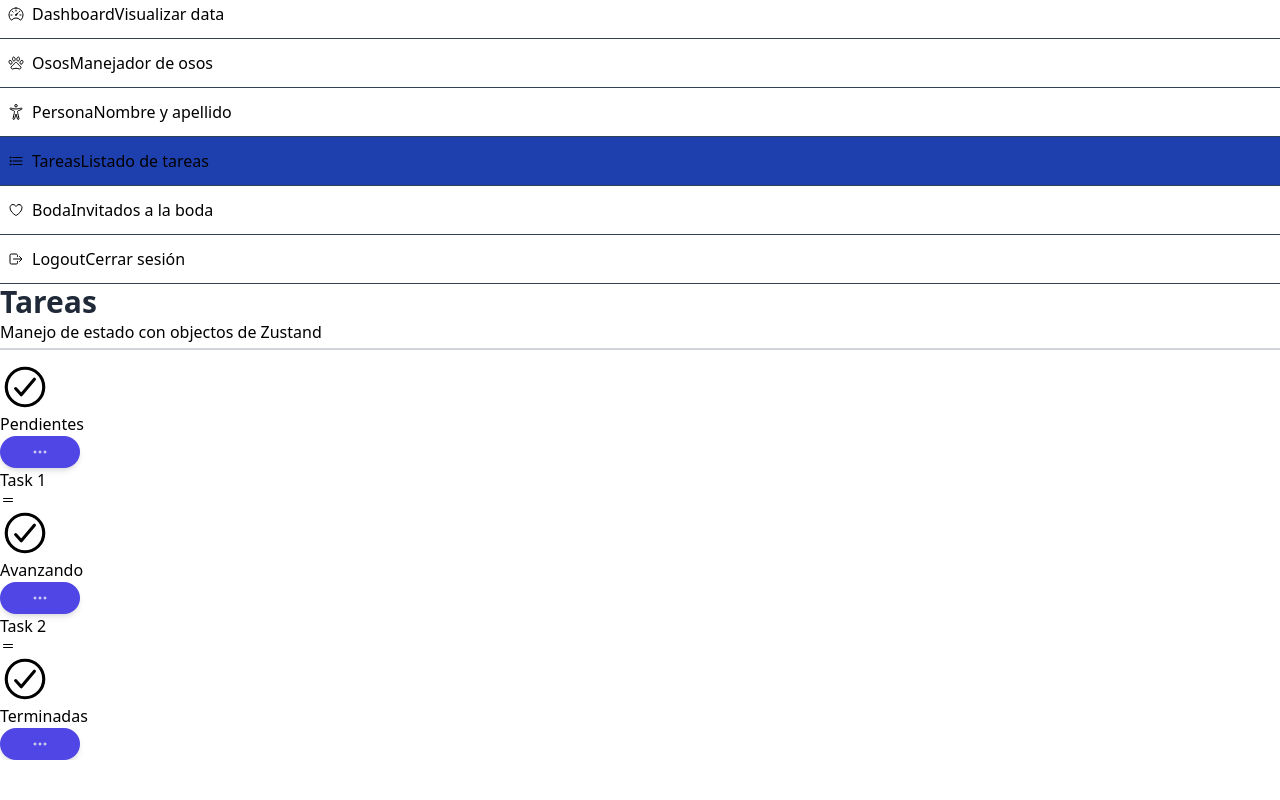
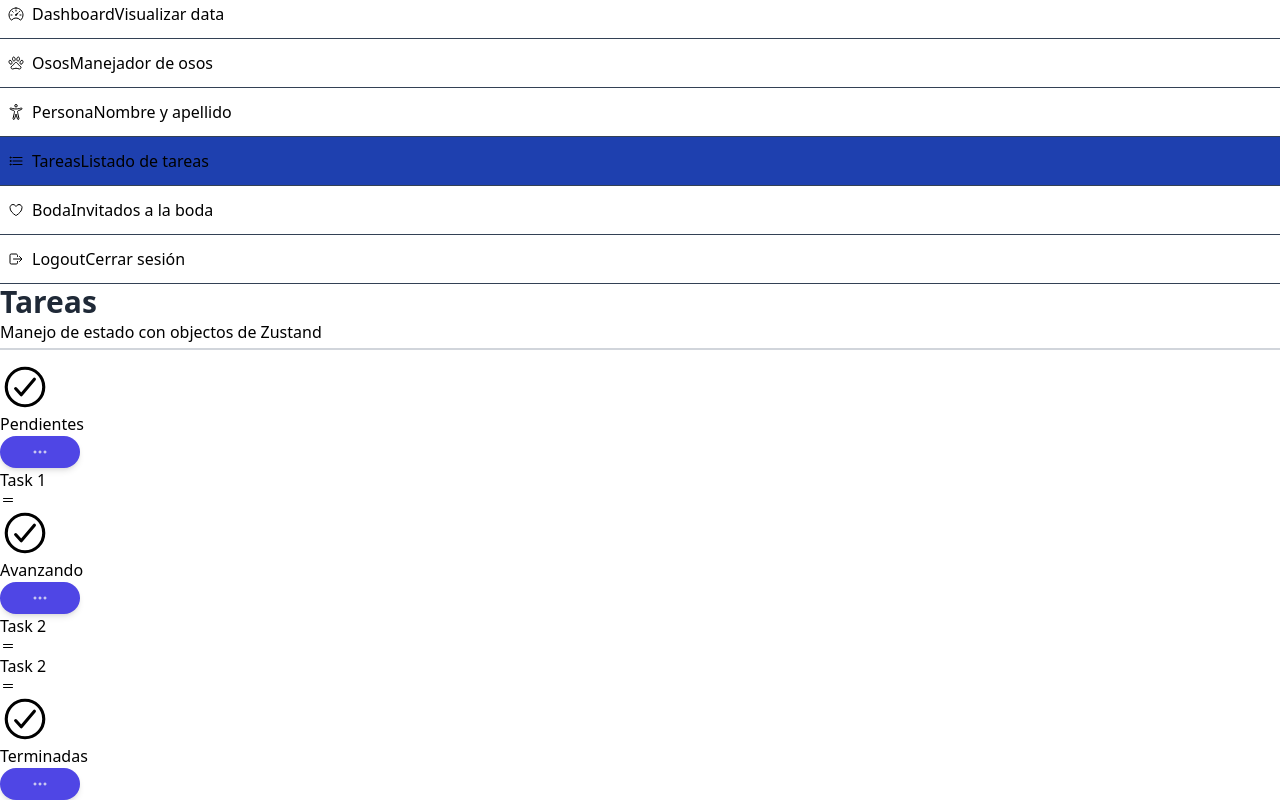
Before and after one commit to DramaQueeen26/zustand-dashboard, a React (Vite) app: page /dashboard/tasks in a window 1280 px wide. Shown: the part 418-1218 px from the top of the page. Before the commit the page ends 1178 px from the top, so only its background shows below. Built offline with nearby package versions, Linux system fonts and the light colour scheme; no server answers.

Commit message:
Arrastrar tareas

```diff
--- a/src/components/jira/SingleTask.tsx
+++ b/src/components/jira/SingleTask.tsx
@@ -1,13 +1,22 @@
 import { IoReorderTwoOutline } from 'react-icons/io5';
 import { Task } from '../../interfaces';
+import { useTaskStore } from '../../stores';
 
 interface Props {
   task: Task;
 }
 
 export const SingleTask = ( { task }: Props ) => {
+
+  const setDragginTaskId = useTaskStore( state => state.setDragginTaskId );
+  const removeDragginTaskId = useTaskStore( state => state.removeDragginTaskId );
+
   return (
-    <div className="mt-5 flex items-center justify-between p-2">
+    <div
+      draggable
+      onDragStart={ () => setDragginTaskId( task.id ) }
+      onDragEnd={ () => removeDragginTaskId() }
+      className="mt-5 flex items-center justify-between p-2">
       <div className="flex items-center justify-center gap-2">
         <p className="text-base font-bold text-navy-700">
           { task.title }
--- a/src/stores/tasks/task.store.ts
+++ b/src/stores/tasks/task.store.ts
@@ -4,17 +4,28 @@ import { StateCreator, create } from 'zustand';
 
 interface TaskState {
   tasks: Record<string, Task>;
+  dragginTaskId?: string;
   getTaskByStatus: ( status: TaskStatus ) => Task[];
+  setDragginTaskId: ( taskId: string ) => void;
+  removeDragginTaskId: () => void;
 }
 
-const storeApi: StateCreator<TaskState> = ( _, get ) => ( {
+const storeApi: StateCreator<TaskState> = ( set, get ) => ( {
   tasks: {
     'abc-1': { id: 'abc-1', title: 'Task 1', status: 'open' },
     'abc-2': { id: 'abc-2', title: 'Task 2', status: 'in-progress' },
+    'abc-3': { id: 'abc-3', title: 'Task 2', status: 'in-progress' },
   },
+  dragginTaskId: undefined,
   getTaskByStatus: ( status: TaskStatus ) => {
     const tasks = get().tasks;
     return Object.values( tasks ).filter( task => task.status === status );
+  },
+  setDragginTaskId: ( taskId: string ) => {
+    set( { dragginTaskId: taskId } );
+  },
+  removeDragginTaskId: () => {
+    set( { dragginTaskId: undefined } );
   }
 } );
 
```
